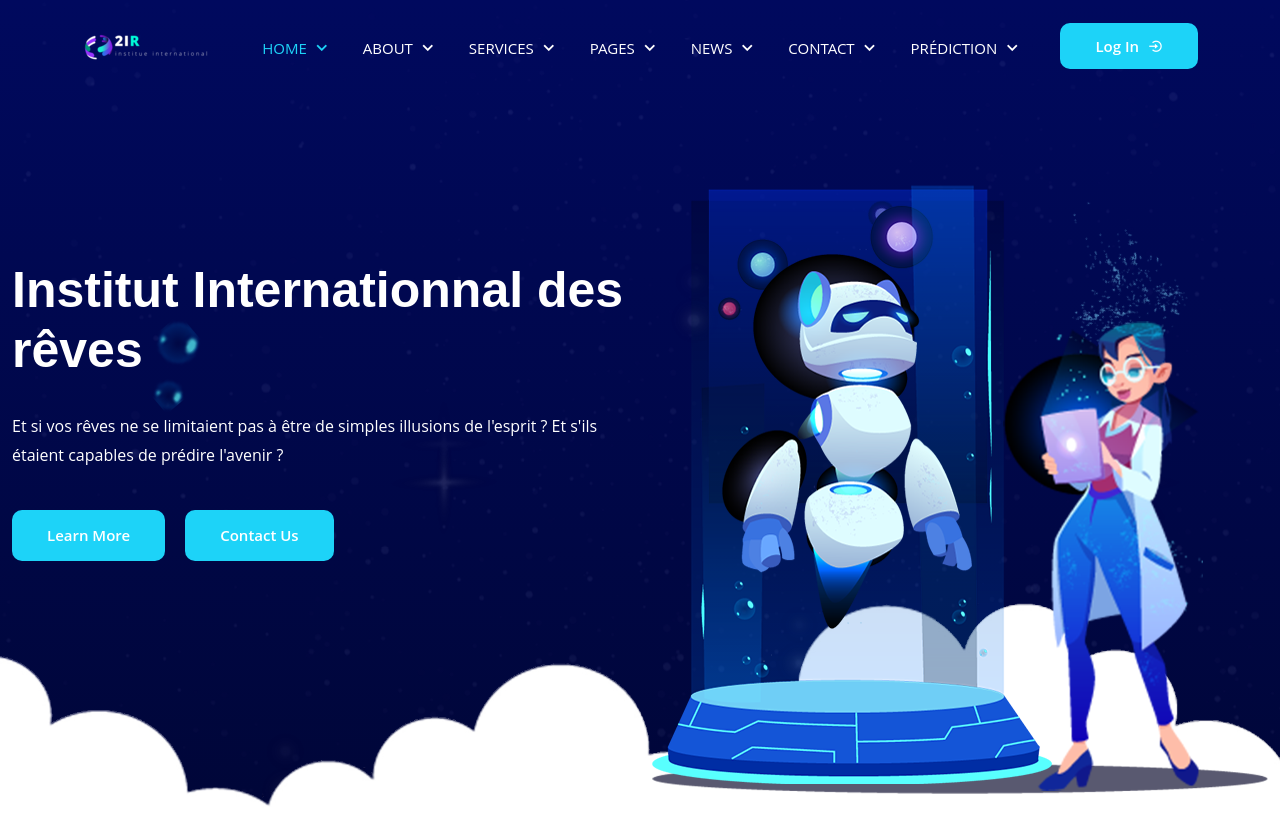
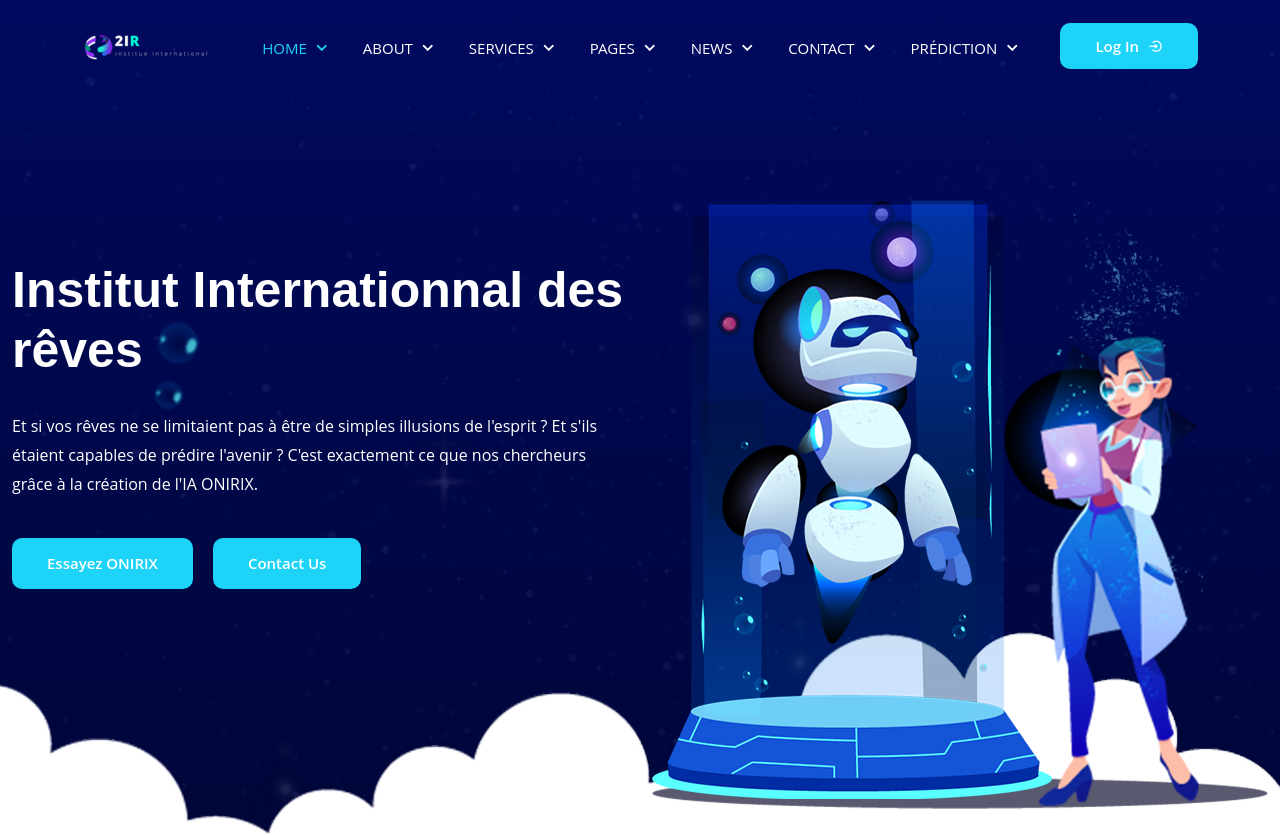
Before and after one commit to codascii/raiv-webcup-2023, a Next.js app: page / in a window 1280 px wide. Shown: the top 835 px of the page. Built offline with nearby package versions, Linux system fonts and the light colour scheme.

Commit message:
ajout texte button ornix

```diff
--- a/components/HomeOne/MainBanner.js
+++ b/components/HomeOne/MainBanner.js
@@ -23,7 +23,7 @@
                   data-aos-delay="200"
                 >
                   Et si vos rêves ne se limitaient pas à être de simples illusions de l'esprit ? Et s'ils étaient capables
-de prédire l'avenir ?
+de prédire l'avenir ? C'est exactement ce que nos chercheurs grâce à la création de l'IA ONIRIX.
                 </p>
 
                 <div
@@ -32,8 +32,8 @@
                   data-aos-duration="1200"
                   data-aos-delay="300"
                 >
-                  <Link href="/about-1" className="default-btn">
-                    Learn More
+                  <Link href="/dreams-prediction" className="default-btn">
+                    Essayez ONIRIX
                   </Link>
 
                   <Link href="/contact" className="default-btn">
```
